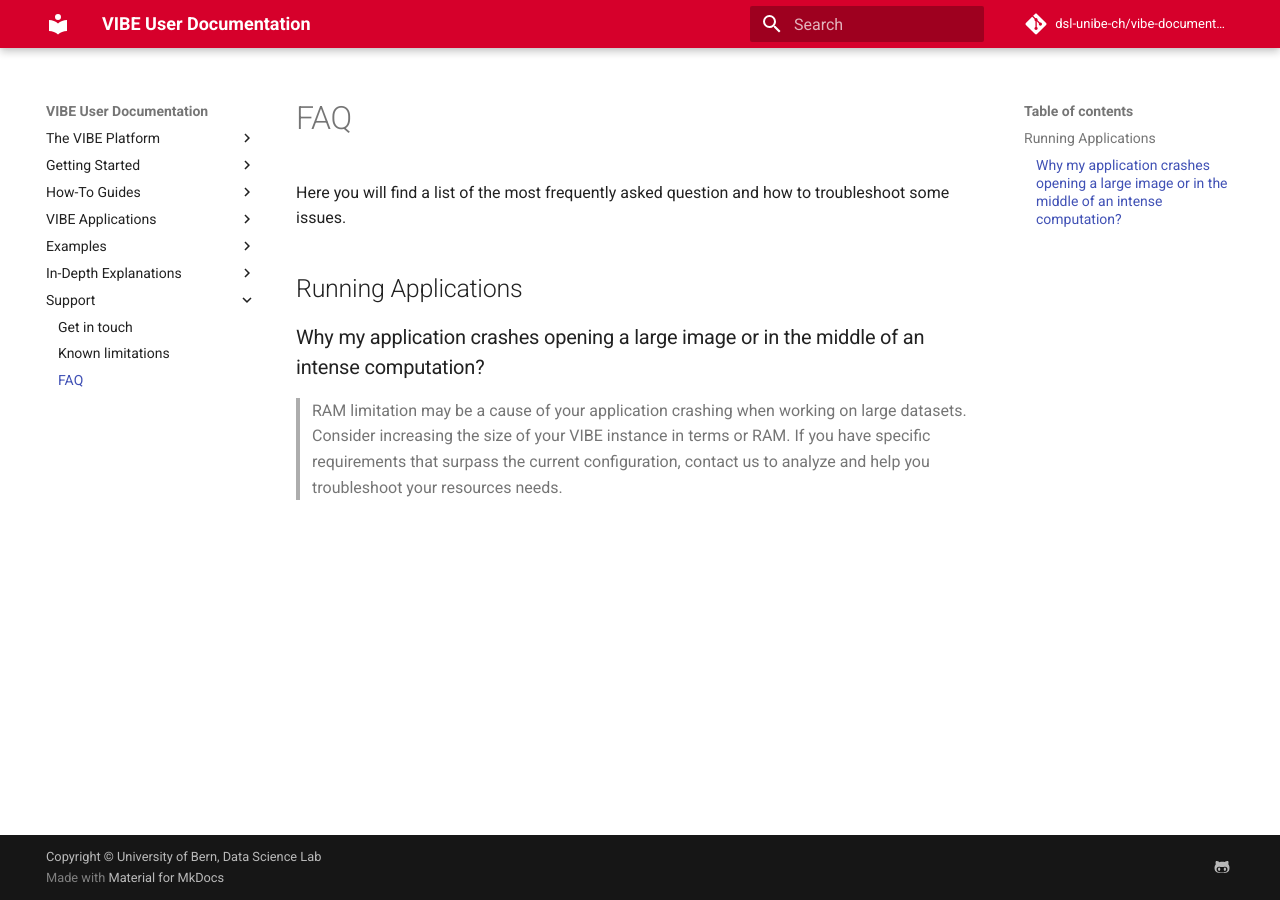
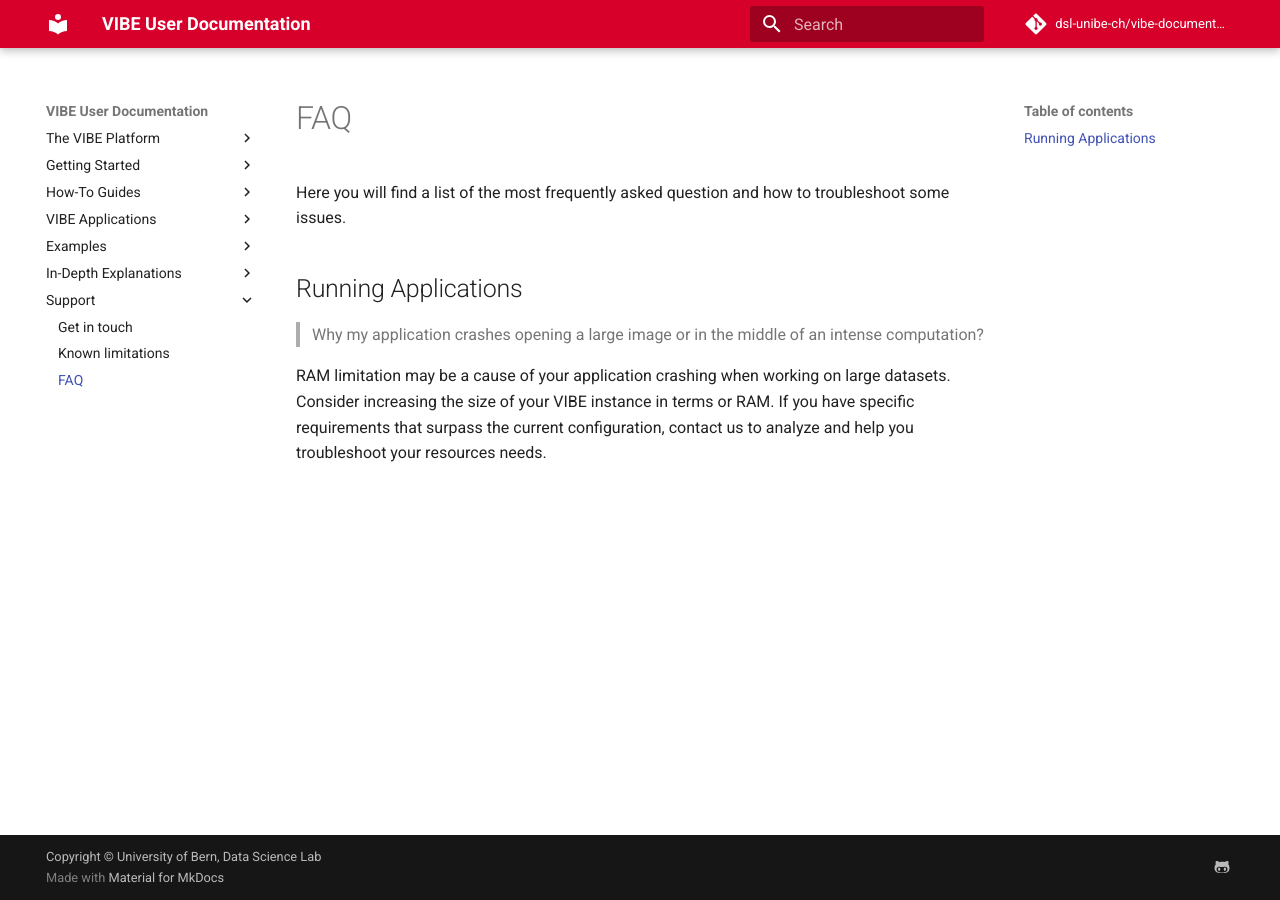
Before and after one commit to dsl-unibe-ch/vibe-documentation, an MkDocs documentation site: the page built from docs/support/faq.md, in a window 1280 px wide. Built offline with MkDocs 1.6.1 and Material for MkDocs 9.7.7, drawn with Linux system fonts in a browser that asks for light colours; comment, search, counter and statistics services are not loaded.

Commit message:
reformat display of FAQ

```diff
--- a/docs/support/faq.md
+++ b/docs/support/faq.md
@@ -5,6 +5,6 @@ Here you will find a list of the most frequently asked question and how to troub
 
 ## Running Applications
 
-### Why my application crashes opening a large image or in the middle of an intense computation?
+> Why my application crashes opening a large image or in the middle of an intense computation?
 
-> RAM limitation may be a cause of your application crashing when working on large datasets. Consider increasing the size of your VIBE instance in terms or RAM. If you have specific requirements that surpass the current configuration, contact us to analyze and help you troubleshoot your resources needs.
+RAM limitation may be a cause of your application crashing when working on large datasets. Consider increasing the size of your VIBE instance in terms or RAM. If you have specific requirements that surpass the current configuration, contact us to analyze and help you troubleshoot your resources needs.
```
